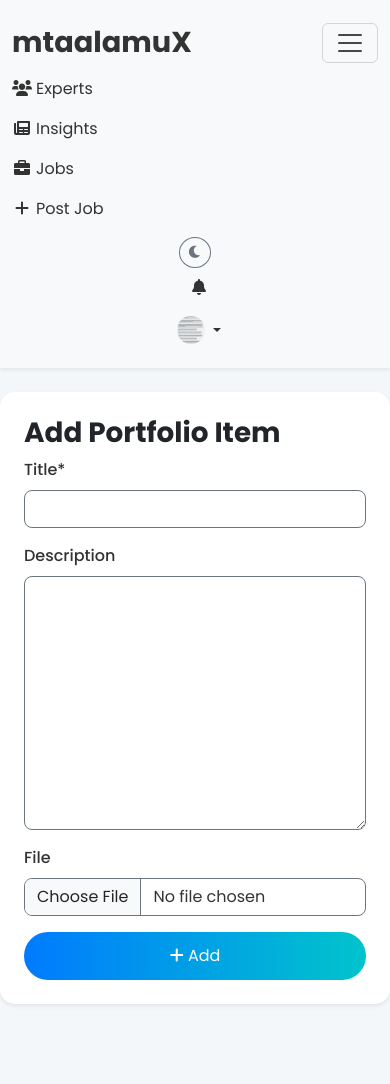
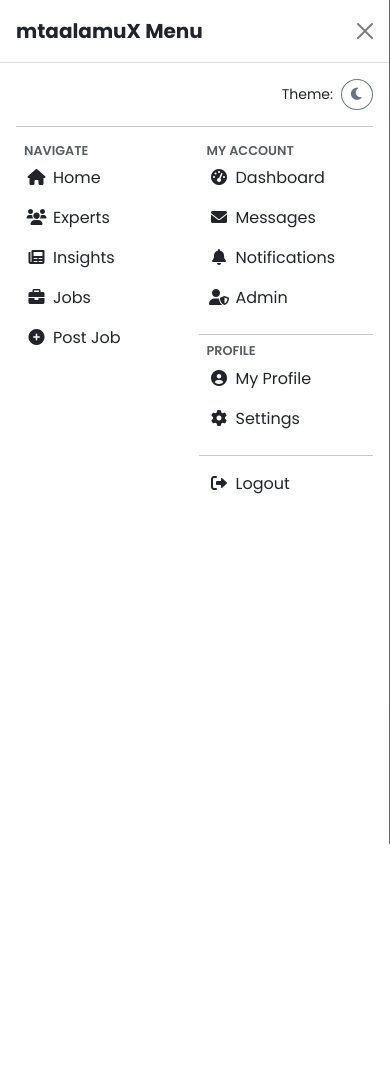
Before and after one commit to beatussimon/MtaalamuX, a Django app: page /add-portfolio/ in a window 390 px wide, after a click that opens the changed part. Shown: the top 1084 px of the page. After the commit the page ends 844 px from the top, so only its background shows below. Run offline with Django 5.2, Linux system fonts and the light colour scheme; a user stored in the database is signed in; data comes from the database, SQL or seed files in the repository; both versions use the stored data as it was after the commit; data that the repository does not hold is empty; some libraries are stand-ins or nearby versions.

Commit message:
Perfect the hamburger menu

```diff
--- a/core/templates/core/base.html
+++ b/core/templates/core/base.html
@@ -12,77 +12,181 @@
     <link href="https://fonts.googleapis.com/css2?family=Poppins:wght@300;400;500;600;700&display=swap" rel="stylesheet">
     <link rel="stylesheet" href="{% static 'css/styles.css' %}">
     <link rel="icon" type="image/x-icon" href="{% static 'favicon.ico' %}">
+    <style>
+        /* Optional: Style offcanvas links to look more like nav items */
+        .offcanvas-body .nav-col a {
+            display: block;
+            padding: 0.5rem 0.5rem;
+            text-decoration: none;
+            color: var(--bs-body-color); /* Adapts to light/dark mode */
+            border-radius: 0.25rem;
+            transition: background-color 0.15s ease-in-out;
+        }
+        .offcanvas-body .nav-col a:hover,
+        .offcanvas-body .nav-col a:focus {
+            background-color: var(--bs-secondary-bg); /* Adapts to light/dark */
+            color: var(--bs-body-color);
+        }
+         .offcanvas-body .nav-col a i {
+             width: 25px; /* Align icons */
+             text-align: center;
+         }
+        .offcanvas-body .dropdown-header {
+            font-size: 0.8rem;
+            text-transform: uppercase;
+            font-weight: 600;
+            color: var(--bs-secondary-color);
+             padding-left: 0.5rem; /* Align with links */
+             margin-top: 0.5rem;
+        }
+         .offcanvas-body hr {
+             margin: 0.5rem 0;
+         }
+    </style>
     {% block extra_head %}{% endblock %}
 </head>
 <body class="d-flex flex-column h-100">
+
+    {# ======================= NAVBAR START ======================= #}
     <nav class="navbar navbar-expand-lg {% if site_theme == 'dark' %}navbar-dark bg-dark{% else %}navbar-light bg-light{% endif %} shadow-sm sticky-top">
         <div class="container">
             <a class="navbar-brand fw-bold" href="{% url 'core:home' %}">mtaalamuX</a>
-            <button class="navbar-toggler" type="button" data-bs-toggle="collapse" data-bs-target="#navbarNav" aria-controls="navbarNav" aria-expanded="false" aria-label="Toggle navigation">
+
+            {# --- Hamburger Button: Now triggers Offcanvas --- #}
+            <button class="navbar-toggler" type="button" data-bs-toggle="offcanvas" data-bs-target="#mobileNavOffcanvas" aria-controls="mobileNavOffcanvas" aria-label="Toggle navigation">
                 <span class="navbar-toggler-icon"></span>
             </button>
-            <div class="collapse navbar-collapse" id="navbarNav">
-                <ul class="navbar-nav me-auto mb-2 mb-lg-0">
+
+            {# --- Desktop Navbar Links (Hidden on Mobile) --- #}
+            {# NOTE: These are now *outside* a collapse div, hidden below 'lg' breakpoint #}
+            <div class="d-none d-lg-flex flex-grow-1"> {# Use flex-grow-1 to push subsequent items right #}
+                <ul class="navbar-nav me-auto align-items-lg-center">
                     <li class="nav-item"><a class="nav-link" href="{% url 'core:professional_list' %}"><i class="fas fa-users fa-fw me-1"></i>Experts</a></li>
                     <li class="nav-item"><a class="nav-link" href="{% url 'core:insights' %}"><i class="fas fa-newspaper fa-fw me-1"></i>Insights</a></li>
                     <li class="nav-item"><a class="nav-link" href="{% url 'core:job_list' %}"><i class="fas fa-briefcase fa-fw me-1"></i>Jobs</a></li>
+                </ul>
+
+                 <ul class="navbar-nav ms-auto align-items-lg-center">
                      {% if user.is_authenticated %}
-                    <li class="nav-item">
-                        <a class="nav-link" href="{% url 'core:post_job' %}" title="Post a Job">
-                            <i class="fas fa-plus fa-fw me-1"></i>Post Job
-                        </a>
-                    </li>
+                        <li class="nav-item"><a class="nav-link" href="{% url 'core:post_job' %}" title="Post a Job"><i class="fas fa-plus-circle fa-fw me-1"></i>Post Job</a></li>
+                        <li class="nav-item ms-lg-2"><a class="nav-link" href="{% url 'core:dashboard' %}" title="Dashboard"><i class="fas fa-tachometer-alt fa-fw me-1"></i>Dashboard</a></li>
+                        <li class="nav-item ms-lg-2"><a class="nav-link" href="{% url 'core:messages' %}" title="Messages"><i class="fas fa-envelope fa-fw me-1"></i>Messages</a></li>
+                        {% if user.is_staff or user.is_superuser or user.custom_admin.is_active %}
+                            <li class="nav-item ms-lg-2"><a class="nav-link" href="{% url 'core:custom_admin_dashboard' %}" title="Admin Dashboard"><i class="fas fa-user-shield fa-fw me-1"></i>Admin</a></li>
+                        {% endif %}
                     {% endif %}
                 </ul>
-                <ul class="navbar-nav ms-auto align-items-center">
-                    <li class="nav-item">
-                        <button id="theme-toggle-btn" class="btn btn-sm {% if site_theme == 'dark' %}btn-outline-light{% else %}btn-outline-secondary{% endif %} rounded-circle" type="button" title="Toggle theme" aria-label="Toggle theme">
-                            <i class="fas {% if site_theme == 'dark' %}fa-sun{% else %}fa-moon{% endif %}" id="theme-toggle-icon"></i>
+
+                <ul class="navbar-nav ms-lg-3 align-items-lg-center">
+                     <li class="nav-item mx-1">
+                         <button id="theme-toggle-btn-desktop" class="btn btn-sm {% if site_theme == 'dark' %}btn-outline-light{% else %}btn-outline-secondary{% endif %} rounded-circle theme-toggle-btn" type="button" title="Toggle theme" aria-label="Toggle theme">
+                             <i class="fas {% if site_theme == 'dark' %}fa-sun{% else %}fa-moon{% endif %} theme-toggle-icon"></i>
                          </button>
                      </li>
-                    <li class="nav-item ms-2">
+                     {% if user.is_authenticated %}
+                        <li class="nav-item mx-1">
                             <a class="nav-link position-relative" href="{% url 'core:notifications' %}" title="Notifications">
                                 <i class="fas fa-bell"></i>
-                            {% if user.is_authenticated and unread_notifications > 0 %}
-                                <span class="position-absolute top-0 start-100 translate-middle badge rounded-pill bg-danger" style="font-size: 0.6em;">
-                                    {{ unread_notifications }}
-                                    <span class="visually-hidden">unread notifications</span>
-                                </span>
+                                {% if unread_notifications > 0 %}
+                                <span class="position-absolute top-0 start-100 translate-middle badge rounded-pill bg-danger" style="font-size: 0.6em;">{{ unread_notifications }}<span class="visually-hidden">unread notifications</span></span>
                                 {% endif %}
                             </a>
                         </li>
-                    {% if user.is_authenticated %}
-                        <li class="nav-item ms-2 d-none d-lg-block"><a class="nav-link" href="{% url 'core:dashboard' %}" title="Dashboard"><i class="fas fa-tachometer-alt fa-fw me-1"></i>Dashboard</a></li>
-                        <li class="nav-item ms-2 d-none d-lg-block"><a class="nav-link" href="{% url 'core:messages' %}" title="Messages"><i class="fas fa-envelope fa-fw me-1"></i>Messages</a></li>
-                        {% if user.is_authenticated and user.custom_admin.is_active %}
-                            <li class="nav-item ms-2 d-none d-lg-block"><a class="nav-link" href="{% url 'core:custom_admin_dashboard' %}" title="Admin Dashboard"><i class="fas fa-user-shield fa-fw me-1"></i>Admin</a></li>
-                        {% endif %}
-                        <li class="nav-item dropdown ms-2">
-                            <a class="nav-link dropdown-toggle d-flex align-items-center" href="#" id="profileDropdown" role="button" data-bs-toggle="dropdown" aria-expanded="false">
+                        <li class="nav-item dropdown ms-lg-2">
+                            <a class="nav-link dropdown-toggle d-flex align-items-center" href="#" id="profileDropdownDesktop" role="button" data-bs-toggle="dropdown" aria-expanded="false">
                                 <img src="{% if user.userprofile.avatar %}{{ user.userprofile.avatar.url }}{% else %}{% static 'img/default_avatar.jpg' %}{% endif %}" class="rounded-circle me-1" alt="{{ user.username }}'s avatar" style="width: 28px; height: 28px; object-fit: cover;">
-                                <span class="d-none d-lg-inline">{{ user.username }}</span>
+                                <span>{{ user.username }}</span>
                             </a>
-                            <ul class="dropdown-menu dropdown-menu-end" aria-labelledby="profileDropdown">
-                                <li class="d-lg-none"><a class="dropdown-item" href="{% url 'core:dashboard' %}"><i class="fas fa-tachometer-alt fa-fw me-2"></i>Dashboard</a></li>
-                                <li class="d-lg-none"><a class="dropdown-item" href="{% url 'core:messages' %}"><i class="fas fa-envelope fa-fw me-2"></i>Messages</a></li>
-                                {% if user.is_authenticated and user.custom_admin.is_active %}
-                                    <li class="d-lg-none"><a class="dropdown-item" href="{% url 'core:custom_admin_dashboard' %}"><i class="fas fa-user-shield fa-fw me-2"></i>Admin</a></li>
-                                {% endif %}
-                                <li class="d-lg-none"><hr class="dropdown-divider"></li>
-                                <li><a class="dropdown-item" href="{% url 'core:user_profile' %}"><i class="fas fa-user fa-fw me-2"></i>My Profile</a></li>
-                                <li><a class="dropdown-item" href="{% url 'core:setup_profile' %}"><i class="fas fa-cog fa-fw me-2"></i>Setup Profile</a></li>
+                            <ul class="dropdown-menu dropdown-menu-end" aria-labelledby="profileDropdownDesktop">
+                                <li><a class="dropdown-item" href="{% url 'core:user_profile' %}"><i class="fas fa-user-circle fa-fw me-2"></i>My Profile</a></li>
+                                <li><a class="dropdown-item" href="{% url 'core:setup_profile' %}"><i class="fas fa-cog fa-fw me-2"></i>Settings</a></li>
                                 <li><hr class="dropdown-divider"></li>
                                 <li><a class="dropdown-item" href="{% url 'core:logout' %}"><i class="fas fa-sign-out-alt fa-fw me-2"></i>Logout</a></li>
                             </ul>
                         </li>
                     {% else %}
-                        <li class="nav-item ms-2"><a class="nav-link" href="{% url 'login' %}"><i class="fas fa-sign-in-alt fa-fw me-1"></i>Login</a></li>
-                        <li class="nav-item ms-2"><a class="nav-link btn btn-sm {% if site_theme == 'dark' %}btn-outline-light{% else %}btn-outline-primary{% endif %}" href="{% url 'core:signup' %}"><i class="fas fa-user-plus fa-fw me-1"></i>Sign Up</a></li>
+                        <li class="nav-item ms-lg-2"><a class="nav-link" href="{% url 'login' %}"><i class="fas fa-sign-in-alt fa-fw me-1"></i>Login</a></li>
+                        <li class="nav-item ms-lg-2"><a class="nav-link btn btn-sm {% if site_theme == 'dark' %}btn-light{% else %}btn-primary{% endif %} signup-button" href="{% url 'core:signup' %}"><i class="fas fa-user-plus fa-fw me-1"></i>Sign Up</a></li>
                     {% endif %}
                 </ul>
             </div>
+        </div></nav>
+    {# ======================== NAVBAR END ======================== #}
+
+
+    {# ======================= OFFCANVAS MOBILE MENU START ======================= #}
+    <div class="offcanvas offcanvas-start {% if site_theme == 'dark' %}text-bg-dark{% endif %}" tabindex="-1" id="mobileNavOffcanvas" aria-labelledby="mobileNavOffcanvasLabel">
+        <div class="offcanvas-header border-bottom">
+            <h5 class="offcanvas-title fw-bold" id="mobileNavOffcanvasLabel">mtaalamuX Menu</h5>
+            <button type="button" class="btn-close {% if site_theme == 'dark' %}btn-close-white{% endif %}" data-bs-dismiss="offcanvas" aria-label="Close"></button>
         </div>
-    </nav>
+        <div class="offcanvas-body">
+            {# Optional: Utilities at top #}
+             <div class="d-flex justify-content-end align-items-center mb-3">
+                 <span class="small me-2">Theme:</span>
+                 <button id="theme-toggle-btn-mobile" class="btn btn-sm {% if site_theme == 'dark' %}btn-outline-light{% else %}btn-outline-secondary{% endif %} rounded-circle theme-toggle-btn" type="button" title="Toggle theme" aria-label="Toggle theme">
+                     <i class="fas {% if site_theme == 'dark' %}fa-sun{% else %}fa-moon{% endif %} theme-toggle-icon"></i>
+                 </button>
+             </div>
+             <hr>
+
+             {# --- Two Column Layout --- #}
+            <div class="row g-2 nav-col"> {# g-2 adds gutter between columns #}
+
+                {# --- Column 1: Navigation --- #}
+                <div class="col-6">
+                    <h6 class="dropdown-header">Navigate</h6>
+                    <ul class="list-unstyled">
+                         <li><a href="{% url 'core:home' %}"><i class="fas fa-home fa-fw me-1"></i>Home</a></li>
+                         <li><a href="{% url 'core:professional_list' %}"><i class="fas fa-users fa-fw me-1"></i>Experts</a></li>
+                         <li><a href="{% url 'core:insights' %}"><i class="fas fa-newspaper fa-fw me-1"></i>Insights</a></li>
+                         <li><a href="{% url 'core:job_list' %}"><i class="fas fa-briefcase fa-fw me-1"></i>Jobs</a></li>
+                         {% if user.is_authenticated %}
+                         <li><a href="{% url 'core:post_job' %}"><i class="fas fa-plus-circle fa-fw me-1"></i>Post Job</a></li>
+                         {% endif %}
+                    </ul>
+                </div>
+
+                {# --- Column 2: Account & Actions --- #}
+                <div class="col-6">
+                    {% if user.is_authenticated %}
+                        <h6 class="dropdown-header">My Account</h6>
+                        <ul class="list-unstyled">
+                             <li><a href="{% url 'core:dashboard' %}"><i class="fas fa-tachometer-alt fa-fw me-1"></i>Dashboard</a></li>
+                             <li><a href="{% url 'core:messages' %}"><i class="fas fa-envelope fa-fw me-1"></i>Messages</a></li>
+                              <li><a href="{% url 'core:notifications' %}"><i class="fas fa-bell fa-fw me-1"></i>Notifications
+                                    {% if unread_notifications > 0 %}
+                                        <span class="badge rounded-pill bg-danger ms-1">{{ unread_notifications }}</span>
+                                    {% endif %}
+                                 </a>
+                             </li>
+                             {% if user.is_staff or user.is_superuser or user.custom_admin.is_active %}
+                                 <li><a href="{% url 'core:custom_admin_dashboard' %}"><i class="fas fa-user-shield fa-fw me-1"></i>Admin</a></li>
+                             {% endif %}
+                        </ul>
+                        <hr>
+                         <h6 class="dropdown-header">Profile</h6>
+                         <ul class="list-unstyled">
+                             <li><a href="{% url 'core:user_profile' %}"><i class="fas fa-user-circle fa-fw me-1"></i>My Profile</a></li>
+                             <li><a href="{% url 'core:setup_profile' %}"><i class="fas fa-cog fa-fw me-1"></i>Settings</a></li>
+                         </ul>
+                         <hr>
+                         <ul class="list-unstyled">
+                            <li><a href="{% url 'core:logout' %}"><i class="fas fa-sign-out-alt fa-fw me-1"></i>Logout</a></li>
+                         </ul>
+                    {% else %}
+                        <h6 class="dropdown-header">Account</h6>
+                        <ul class="list-unstyled">
+                             <li><a href="{% url 'login' %}"><i class="fas fa-sign-in-alt fa-fw me-1"></i>Login</a></li>
+                             <li><a href="{% url 'core:signup' %}"><i class="fas fa-user-plus fa-fw me-1"></i>Sign Up</a></li>
+                        </ul>
+                    {% endif %}
+                </div>
+            </div> {# End row #}
+        </div> {# End offcanvas-body #}
+    </div>
+    {# ======================== OFFCANVAS MOBILE MENU END ======================== #}
+
 
     <main class="flex-grow-1 py-4">
         {% block content %}{% endblock %}
@@ -92,73 +196,76 @@
 
     <script src="https://cdn.jsdelivr.net/npm/bootstrap@5.3.0/dist/js/bootstrap.bundle.min.js" integrity="sha384-geWF76RCwLtnZ8qwWowPQNguL3RmwHVBC9FhGdlKrxdiJJigb/j/68SIy3Te4Bkz" crossorigin="anonymous"></script>
 
+    {# Footer visibility script (Keep as provided) #}
+    <script>
+        document.addEventListener('DOMContentLoaded', function() { /* ... footer script ... */ });
+    </script>
+
+    {# Theme toggle script (Updated to handle multiple buttons) #}
      <script>
         document.addEventListener('DOMContentLoaded', function() {
-            const t = document.getElementById('main-footer'), e = 50;
-            let o = !!t;
-            o || console.warn("Footer element with ID 'main-footer' not found.");
-            function n() {
-                if (!o) return;
-                const c = document.documentElement.scrollHeight,
-                      l = document.documentElement.clientHeight,
-                      d = window.scrollY || document.documentElement.scrollTop,
-                      a = c > l,
-                      s = d + l >= c - e;
-                a && s ? t.classList.add('footer-visible') : t.classList.remove('footer-visible');
+            const themeToggleButtons = document.querySelectorAll('.theme-toggle-btn'); // Select all theme buttons
+            const htmlElement = document.documentElement;
+
+            function applyTheme(theme) {
+                const isDark = theme === 'dark';
+                htmlElement.classList.toggle('dark-mode', isDark);
+                // Update navbar classes
+                const navbar = document.querySelector('nav.navbar');
+                if (navbar) {
+                    navbar.classList.toggle('navbar-dark', isDark);
+                    navbar.classList.toggle('bg-dark', isDark);
+                    navbar.classList.toggle('navbar-light', !isDark);
+                    navbar.classList.toggle('bg-light', !isDark);
                 }
-            let c;
-            window.addEventListener('scroll', function() {
-                o && (clearTimeout(c), c = setTimeout(n, 50));
+                // Update Offcanvas class
+                const offcanvas = document.querySelector('.offcanvas');
+                 if (offcanvas) {
+                    offcanvas.classList.toggle('text-bg-dark', isDark);
+                 }
+                 const offcanvasClose = document.querySelector('.offcanvas .btn-close');
+                  if (offcanvasClose) {
+                    offcanvasClose.classList.toggle('btn-close-white', isDark);
+                  }
+
+                // Update ALL theme toggle buttons
+                themeToggleButtons.forEach(button => {
+                    button.classList.toggle('btn-outline-light', isDark);
+                    button.classList.toggle('btn-outline-secondary', !isDark);
+                    const icon = button.querySelector('.theme-toggle-icon');
+                    if (icon) {
+                        icon.classList.toggle('fa-sun', isDark);
+                        icon.classList.toggle('fa-moon', !isDark);
+                    }
                 });
-            let l;
-            window.addEventListener('resize', () => {
-                o && (clearTimeout(l), l = setTimeout(n, 100));
+                 // Update Signup button (if present)
+                 const signupButton = document.querySelector('a.btn.signup-button'); // Added class selector
+                 if (signupButton) {
+                    signupButton.classList.toggle('btn-light', isDark);
+                    signupButton.classList.toggle('btn-primary', !isDark);
+                 }
+            }
+
+            function setTheme(theme) {
+                 applyTheme(theme);
+                 localStorage.setItem('theme', theme);
+            }
+
+            // --- Initialization ---
+            let currentTheme = localStorage.getItem('theme') || (htmlElement.classList.contains('dark-mode') ? 'dark' : 'light');
+            applyTheme(currentTheme); // Apply initially
+            // --- End Initialization ---
+
+            // Add click listener for ALL theme buttons
+            themeToggleButtons.forEach(button => {
+                button.addEventListener('click', function() {
+                    const newTheme = htmlElement.classList.contains('dark-mode') ? 'light' : 'dark';
+                    setTheme(newTheme);
                 });
-            n();
+            });
         });
     </script>
 
-    <script>
-        document.addEventListener('DOMContentLoaded', function() {
-            const themeToggleButton = document.getElementById('theme-toggle-btn');
-            const themeToggleIcon = document.getElementById('theme-toggle-icon');
-            const htmlElement = document.documentElement;
-
-            // Apply theme function
-            function applyTheme(theme) {
-                const isDark = theme === 'dark';
-                htmlElement.classList.toggle('dark-mode', isDark);
-                if (themeToggleButton) {
-                    themeToggleButton.classList.toggle('btn-outline-light', isDark);
-                    themeToggleButton.classList.toggle('btn-outline-secondary', !isDark);
-                }
-                if (themeToggleIcon) {
-                    themeToggleIcon.classList.toggle('fa-sun', isDark);
-                    themeToggleIcon.classList.toggle('fa-moon', !isDark);
-                }
-            }
-
-            // Set initial theme from server-rendered state
-            let currentTheme = htmlElement.classList.contains('dark-mode') ? 'dark' : 'light';
-            applyTheme(currentTheme); // Apply immediately to match server state
-
-            // Check localStorage and override if different
-            const storedTheme = localStorage.getItem('theme');
-            if (storedTheme && storedTheme !== currentTheme) {
-                currentTheme = storedTheme;
-                applyTheme(storedTheme);
-            }
-
-            // Toggle theme on button click
-            if (themeToggleButton) {
-                themeToggleButton.addEventListener('click', function() {
-                    currentTheme = htmlElement.classList.contains('dark-mode') ? 'light' : 'dark';
-                    applyTheme(currentTheme);
-                    localStorage.setItem('theme', currentTheme);
-                });
-            }
-        });
-    </script>
 
     {% block extra_scripts %}{% endblock %}
 </body>
```
Also changed, not shown: db.sqlite3, media/category_images/STK-20240218-WA0008.webp (added). Lines whose indentation alone changed are shown as unchanged.
